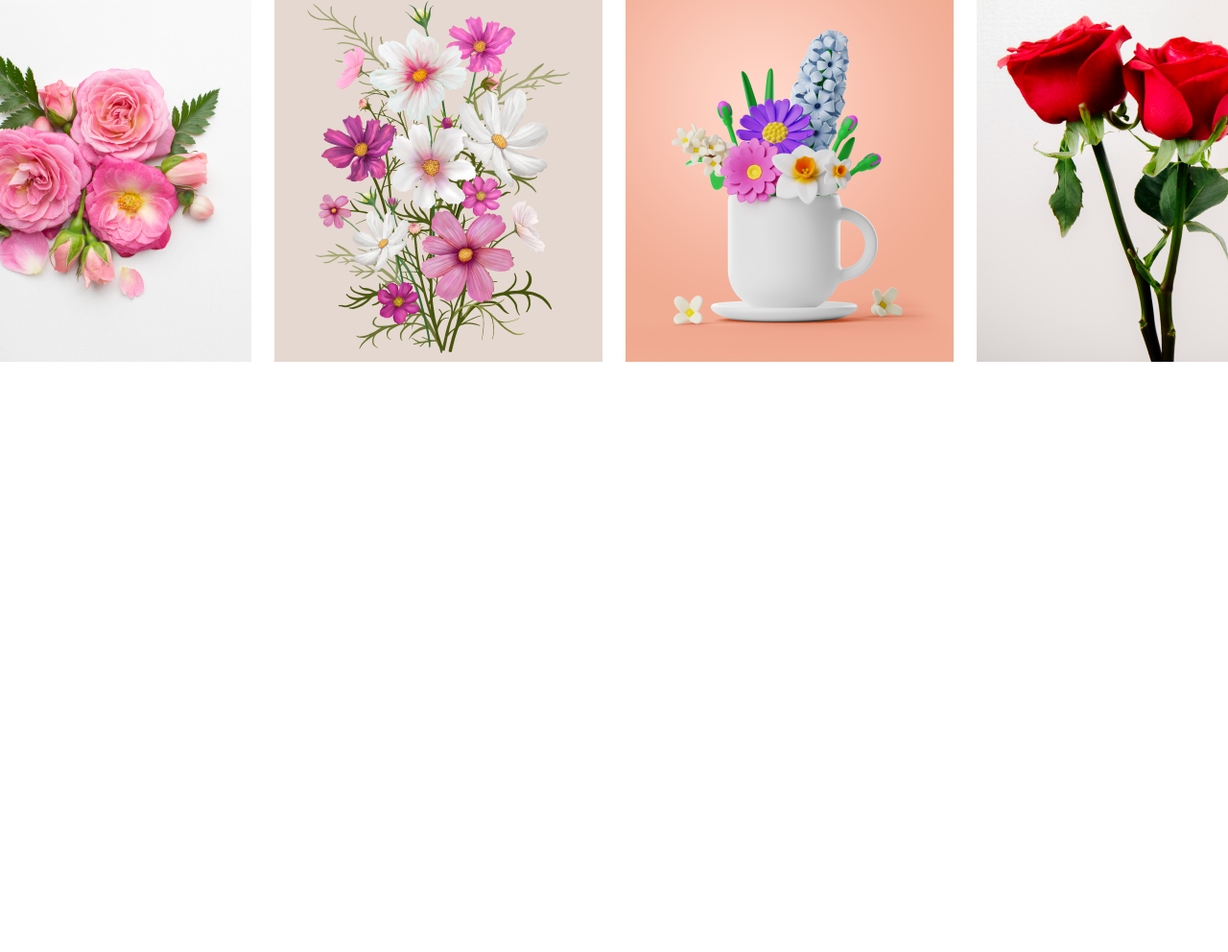
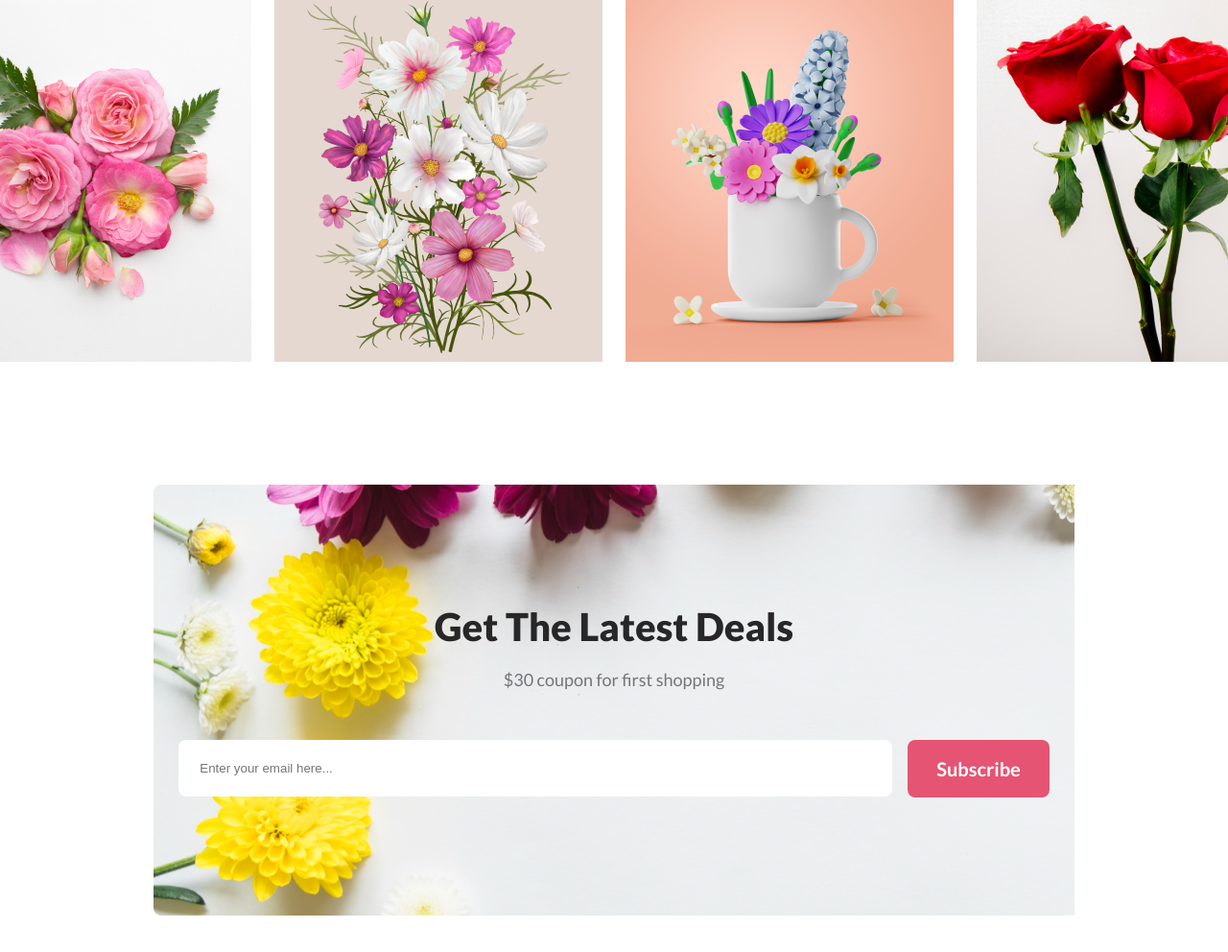
Before and after one commit to getAhsaan/flower-shop, a plain HTML site: page index.html in a window 1280 px wide. Shown: the part 3336-4328 px from the top of the page at 96% size. Before the commit the page ends 3841 px from the top, so only its background shows below. Drawn offline with Linux system fonts and the light colour scheme.

Commit message:
subscribe section added

```diff
--- a/index.html
+++ b/index.html
@@ -31,7 +31,8 @@
             <div class="feature-container">
                 <div class="feature-content">
                     <h1>Our Featured Flowers</h1>
-                    <p>It is a long established fact that a reader will be distracted by the readable content of a page when looking at its
+                    <p>It is a long established fact that a reader will be distracted by the readable content of a page
+                        when looking at its
                         layout.</p>
                 </div>
                 <div class="feature-image">
@@ -72,7 +73,8 @@
             <div class="offer-container">
                 <div class="offer-content">
                     <h1>Hot Deal ! Sale Up To 25% Off</h1>
-                    <p>It is a long established fact that a reader will be distracted by the readable content of a page when looking at its
+                    <p>It is a long established fact that a reader will be distracted by the readable content of a page
+                        when looking at its
                         layout.</p>
                     <button>Sign Up</button>
                 </div>
@@ -85,7 +87,8 @@
             <div class="instagram-container">
                 <div class="instagram-content">
                     <h1>Instagram</h1>
-                    <p>It is a long established fact that a reader will be distracted by the readable content of a page when looking at its
+                    <p>It is a long established fact that a reader will be distracted by the readable content of a page
+                        when looking at its
                         layout.</p>
                 </div>
                 <div class="instagram-image">
@@ -96,6 +99,18 @@
                 </div>
             </div>
         </section>
+        <!-- subscribe section  -->
+        <section class="subscribe-section">
+            <div class="subscribe-container">
+                <h1>Get The Latest Deals</h1>
+                <p>$30 coupon for first shopping</p>
+                <form action="#">
+                    <input type="email" name="" id="" placeholder="Enter your email here...">
+                    <input type="submit" value="Subscribe">
+                </form>
+            </div>
+
+        </section>
     </main>
     <footer></footer>
 </body>
--- a/style.css
+++ b/style.css
@@ -82,7 +82,8 @@ main section {
 /******* common container 1440px/ 75% width  *******/
 .feature-container,
 .delivery-container,
-.offer-container {
+.offer-container,
+.subscribe-container {
     max-width: 75%;
     margin: 0 auto;
 }
@@ -275,3 +276,66 @@ main section {
     justify-content: center;
     gap: 24px;
 }
+
+/* subscribe section styles  */
+.subscribe-container {
+    background-image: url("rect-9.png");
+    background-repeat: no-repeat;
+    height: 449px;
+    display: flex;
+    flex-direction: column;
+    align-items: center;
+    justify-content: center;
+
+}
+
+.subscribe-container h1 {
+    color: #272727;
+    text-align: center;
+    font-family: Lato;
+    font-size: 40px;
+    font-style: normal;
+    font-weight: 800;
+    line-height: normal;
+    margin-bottom: 16px;
+}
+
+.subscribe-container p {
+    color: rgba(39, 39, 39, 0.60);
+    text-align: center;
+    font-family: Lato;
+    font-size: 18px;
+    font-style: normal;
+    font-weight: 400;
+    line-height: 30px;
+    /* 166.667% */
+    margin-bottom: 48px;
+}
+
+.subscribe-container form {
+   display: flex;
+   align-items: center;
+   justify-content: center;
+}
+.subscribe-container input[type=email] {
+    width: 700px;
+    padding: 22px;
+    border: none;
+    border-radius: 8px;
+    background: #FFF;
+    margin-right: 16px;
+}
+
+.subscribe-container input[type=submit] {
+    color: #FFF;
+    font-family: Lato;
+    font-size: 20px;
+    font-style: normal;
+    font-weight: 700;
+    line-height: normal;
+    padding: 18px 30px;
+    border-radius: 8px;
+    background: #E55473;
+    border: none;
+    cursor: pointer;
+}
```
Also changed, not shown: rect-9.png (added). Lines whose indentation alone changed are shown as unchanged.
